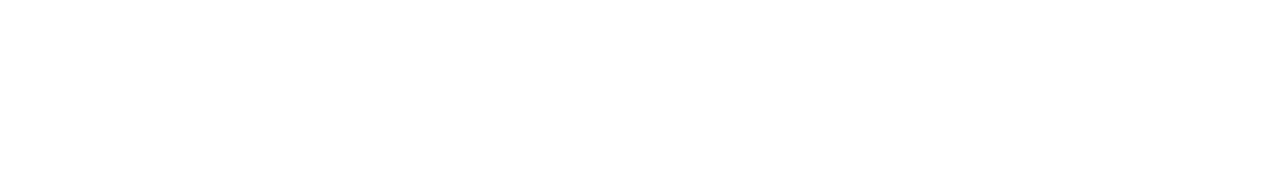
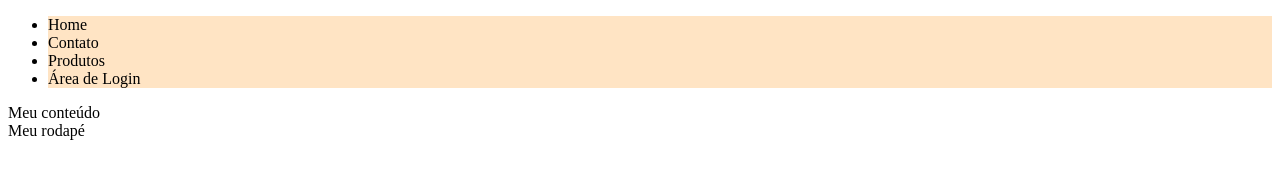
Before and after one commit to MatioooMP/PrjGit, a plain HTML site: page index.html in a window 1280 px wide. Drawn offline with Linux system fonts and the light colour scheme.

Commit message:
Adicionada estrutura para área de login e reestilizando

```diff
--- a/css/style.css
+++ b/css/style.css
@@ -0,0 +1,3 @@
+ul li {
+    background-color: bisque;
+}
--- a/index.html
+++ b/index.html
@@ -5,11 +5,24 @@
     <meta charset="UTF-8">
     <meta http-equiv="X-UA-Compatible" content="IE=edge">
     <meta name="viewport" content="width=device-width, initial-scale=1.0">
+    <link rel="stylesheet" href="css/style.css">
+    <script src="./js/script.js" defer></script>
     <title>Document</title>
 </head>
 
 <body>
-
+    <header>
+        <nav>
+            <ul>
+                <li>Home</li>
+                <li>Contato</li>
+                <li>Produtos</li>
+                <li>Área de Login</li>
+            </ul>
+        </nav>
+    </header>
+    <main>Meu conteúdo</main>
+    <footer>Meu rodapé</footer>
 </body>
 
 </html>
```
